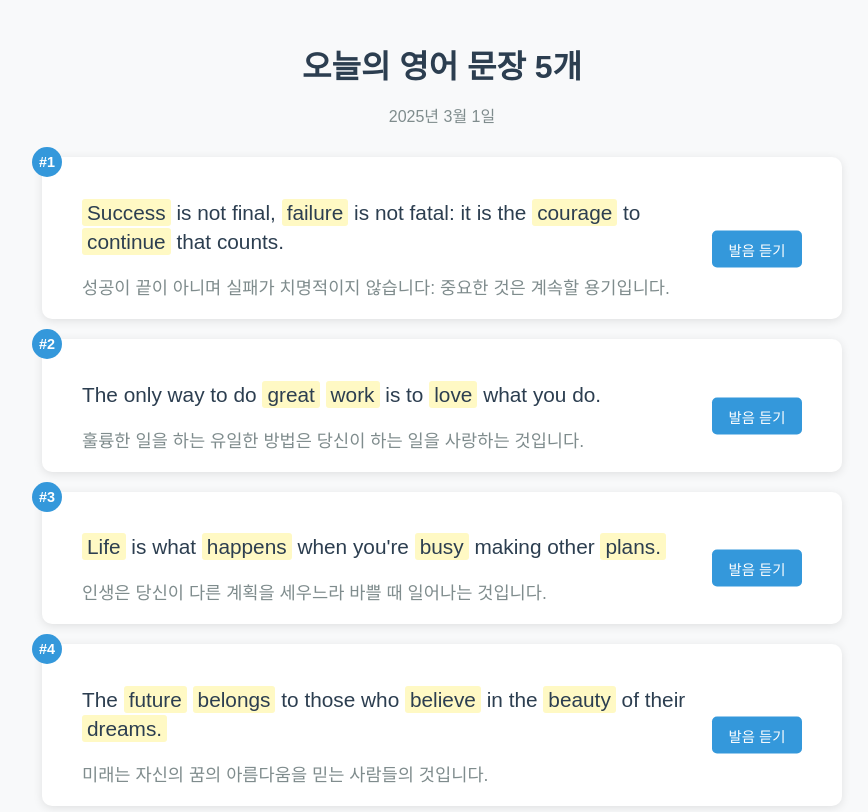
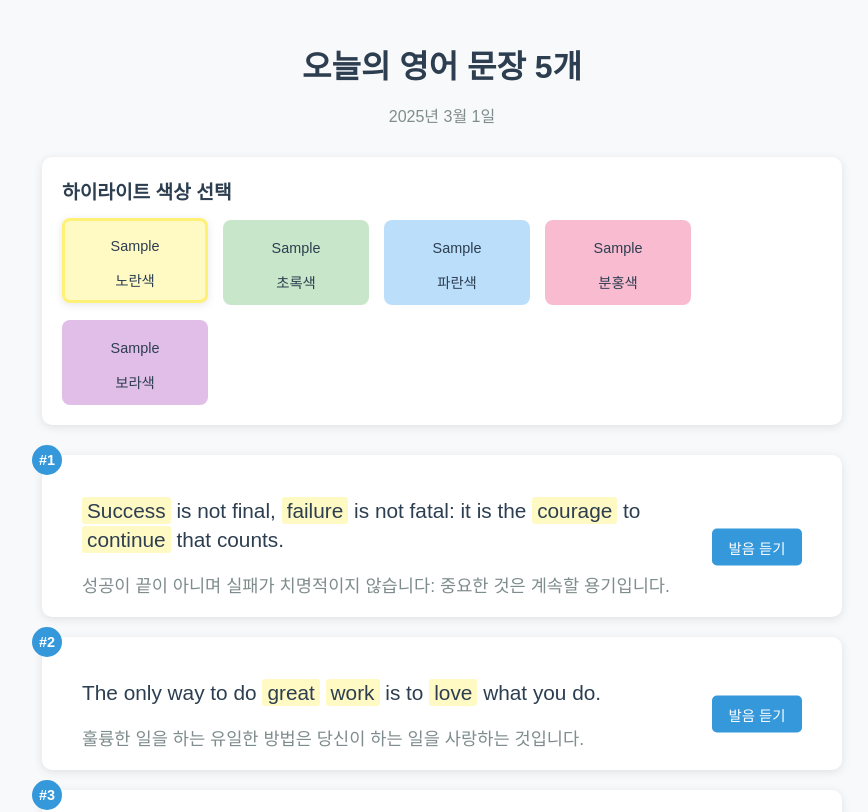
Before and after one commit to tmvls123/english-daily, a React (Create React App) app in the folder english-daily/: page / in a window 1280 px wide. Shown: the top 812 px of the page, without its empty margins (198-1066 px from the left). Built offline with nearby package versions, Linux system fonts and the light colour scheme.

Commit message:
하이라이트 색상 선택 기능 추가

```diff
--- a/english-daily/src/App.css
+++ b/english-daily/src/App.css
@@ -75,7 +75,7 @@ h1 {
 }
 
 .highlight {
-    background-color: #fff9c4;
+    background-color: var(--background-color, #fff9c4);
     padding: 2px 5px;
     border-radius: 3px;
     cursor: pointer;
@@ -83,7 +83,7 @@ h1 {
 }
 
 .highlight:hover {
-    background-color: #fff176;
+    background-color: var(--hover-color, #fff176);
 }
 
 .word-explanation {
@@ -181,6 +181,67 @@ h1 {
     }
 }
 
+.color-picker {
+    background-color: white;
+    border-radius: 10px;
+    padding: 20px;
+    margin-bottom: 30px;
+    box-shadow: 0 2px 10px rgba(0, 0, 0, 0.1);
+}
+
+.color-picker h3 {
+    color: #2c3e50;
+    margin: 0 0 15px 0;
+    font-size: 1.2em;
+}
+
+.color-options {
+    display: flex;
+    gap: 15px;
+    flex-wrap: wrap;
+}
+
+.color-option {
+    width: 120px;
+    padding: 10px;
+    border-radius: 8px;
+    cursor: pointer;
+    border: 3px solid transparent;
+    transition: all 0.3s ease;
+    display: flex;
+    flex-direction: column;
+    align-items: center;
+    gap: 8px;
+}
+
+.color-option:hover {
+    transform: translateY(-2px);
+}
+
+.color-option.selected {
+    transform: translateY(-2px);
+    box-shadow: 0 2px 8px rgba(0, 0, 0, 0.1);
+}
+
+.color-preview {
+    width: 100%;
+    display: flex;
+    justify-content: center;
+    padding: 5px 0;
+}
+
+.sample-text {
+    padding: 2px 8px;
+    border-radius: 3px;
+    font-size: 0.9em;
+    color: #2c3e50;
+}
+
+.color-name {
+    font-size: 0.9em;
+    color: #2c3e50;
+}
+
 /* 모바일 대응 */
 @media (max-width: 768px) {
     .container {
@@ -218,4 +279,19 @@ h1 {
         margin: 10px 0;
         width: 100%;
     }
+
+    .color-picker {
+        margin: 10px;
+        padding: 15px;
+    }
+
+    .color-options {
+        gap: 10px;
+        justify-content: center;
+    }
+
+    .color-option {
+        width: calc(50% - 20px);
+        min-width: 100px;
+    }
 }
--- a/english-daily/src/App.js
+++ b/english-daily/src/App.js
@@ -60,10 +60,20 @@ const sentences = [
   }
 ];
 
+// 하이라이트 색상 옵션
+const highlightColors = [
+  { id: 'yellow', name: '노란색', background: '#fff9c4', hoverBackground: '#fff176' },
+  { id: 'green', name: '초록색', background: '#c8e6c9', hoverBackground: '#a5d6a7' },
+  { id: 'blue', name: '파란색', background: '#bbdefb', hoverBackground: '#90caf9' },
+  { id: 'pink', name: '분홍색', background: '#f8bbd0', hoverBackground: '#f48fb1' },
+  { id: 'purple', name: '보라색', background: '#e1bee7', hoverBackground: '#ce93d8' }
+];
+
 function App() {
   const [currentDate, setCurrentDate] = useState('');
   const [selectedWord, setSelectedWord] = useState(null);
-  const [isPlaying, setIsPlaying] = useState(null);  // 현재 재생 중인 문장 인덱스
+  const [isPlaying, setIsPlaying] = useState(null);
+  const [selectedColor, setSelectedColor] = useState(highlightColors[0]);
 
   useEffect(() => {
     const today = new Date();
@@ -107,6 +117,30 @@ function App() {
       <h1>오늘의 영어 문장 5개</h1>
       <p className="date">{currentDate}</p>
 
+      <div className="color-picker">
+        <h3>하이라이트 색상 선택</h3>
+        <div className="color-options">
+          {highlightColors.map(color => (
+            <div
+              key={color.id}
+              className={`color-option ${selectedColor.id === color.id ? 'selected' : ''}`}
+              style={{
+                backgroundColor: color.background,
+                borderColor: selectedColor.id === color.id ? color.hoverBackground : 'transparent'
+              }}
+              onClick={() => setSelectedColor(color)}
+            >
+              <div className="color-preview">
+                <span className="sample-text" style={{ backgroundColor: color.background }}>
+                  Sample
+                </span>
+              </div>
+              <span className="color-name">{color.name}</span>
+            </div>
+          ))}
+        </div>
+      </div>
+
       <div className="sentences-container">
         {sentences.map((sentence, idx) => (
           <div key={idx} className="sentence-card">
@@ -121,6 +155,10 @@ function App() {
                       {isImportant ? (
                         <span
                           className="highlight"
+                          style={{
+                            backgroundColor: selectedColor.background,
+                            '--hover-color': selectedColor.hoverBackground
+                          }}
                           onClick={() => handleWordClick(lowerWord, sentence.words)}
                         >
                           {word}
```
